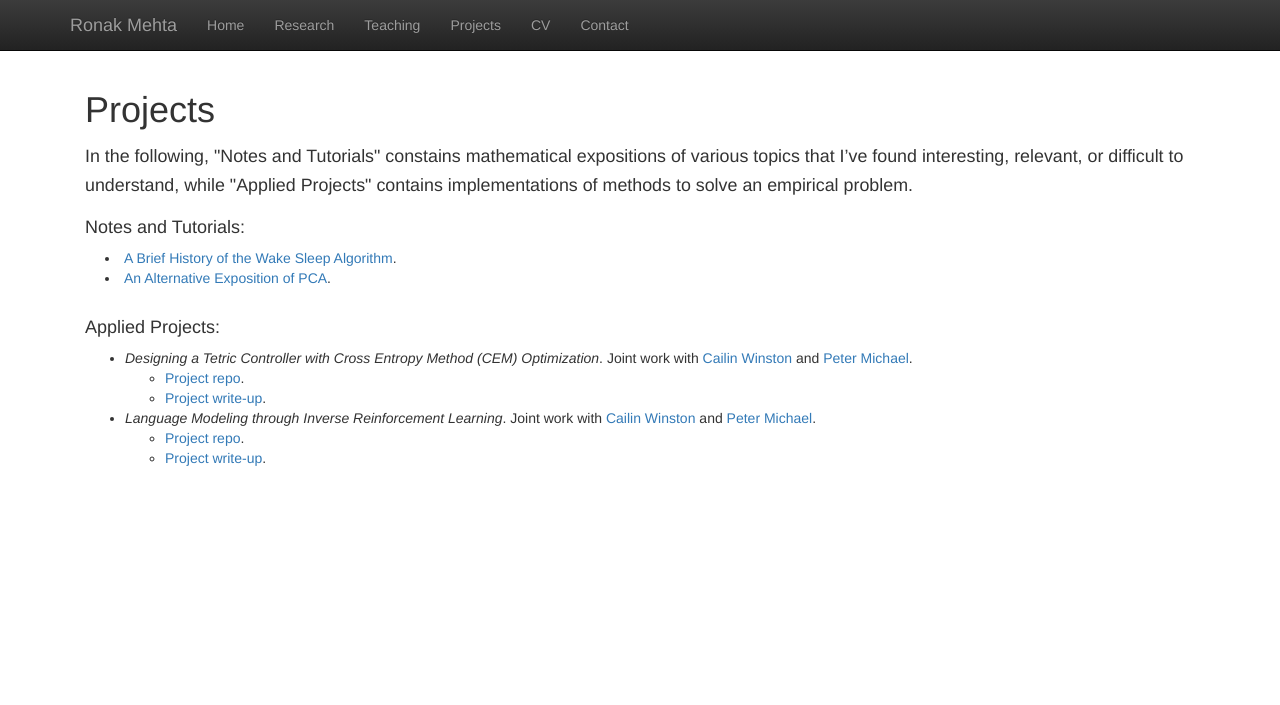
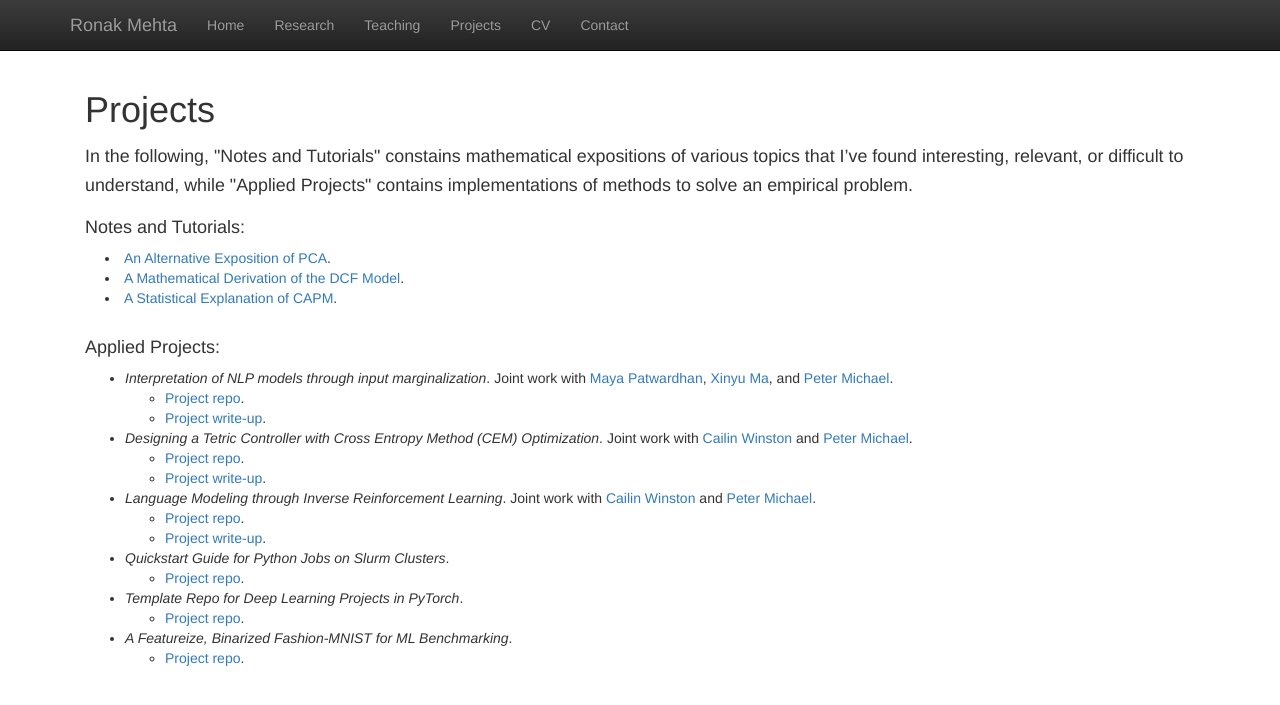
Before and after one commit to shreyap18/shreyap18.github.io, a Jekyll site: the page built from projects.html, in a window 1280 px wide. Shown: the top 705 px of the page. Built offline with Jekyll 4.4.1, drawn with Linux system fonts in a browser that asks for light colours; nearby versions of some CDN libraries; library files that are not in the unit come from our copies.

Commit message:
Updated projects page with code and tutorials.

```diff
--- a/projects.html
+++ b/projects.html
@@ -13,16 +13,26 @@ title: 'Projects'
 
 <h4>Notes and Tutorials:</h4>
 <p class="content" style="padding:0px;margin:0px 20px 0px;">
-    <li style="padding:0px;margin:0px 20px 0px;"> <a href="projects/Wake_Sleep_Review.pdf">A Brief History of the Wake
-            Sleep Algorithm</a>. </li>
     <li style="padding:0px;margin:0px 20px 0px;"> <a href="projects/An_Alternative_Exposition_of_PCA.pdf">An Alternative
             Exposition of PCA</a>. </li>
+    <li style="padding:0px;margin:0px 20px 0px;"> <a href="projects/DCF.pdf">A Mathematical Derivation of the DCF
+            Model</a>. </li>
+    <li style="padding:0px;margin:0px 20px 0px;"> <a href="projects/CAPM.pdf">A Statistical Explanation of CAPM</a>.
+    </li>
     <br />
 </p>
 
 <h4>Applied Projects:</h4>
 <p class="content" style="padding:0px;margin:0px 20px 0px;">
 <ul>
+    <li style="padding:0px;margin:0px 0px 0px;"> <i>Interpretation of NLP models through input marginalization</i>.
+        Joint work with <a href="https://github.com/mayapatward">Maya Patwardhan</a>, <a
+            href="https://github.com/maxinY">Xinyu Ma</a>, and <a href="https://github.com/ptrmcl">Peter Michael</a>.
+        <ul>
+            <li> <a href="https://github.com/ronakdm/input-marginalization">Project repo</a>. </li>
+            <li> <a href="projects/cse517_final_report.pdf">Project write-up</a>.
+        </ul>
+    </li>
     <li style="padding:0px;margin:0px 0px 0px;"> <i>Designing a Tetric Controller with Cross Entropy Method (CEM)
             Optimization</i>. Joint work with <a href="https://github.com/cailinw">Cailin Winston</a> and <a
             href="https://github.com/ptrmcl">Peter Michael</a>.
@@ -39,6 +49,21 @@ title: 'Projects'
             <li> <a href="projects/irl_text_generation.pdf">Project write-up</a>.
         </ul>
     </li>
+    <li style="padding:0px;margin:0px 0px 0px;"> <i>Quickstart Guide for Python Jobs on Slurm Clusters</i>.
+        <ul>
+            <li> <a href="https://github.com/ronakdm/statcluster-quickstart">Project repo</a>. </li>
+        </ul>
+    </li>
+    <li style="padding:0px;margin:0px 0px 0px;"> <i>Template Repo for Deep Learning Projects in PyTorch</i>.
+        <ul>
+            <li> <a href="https://github.com/ronakdm/pytorch_template">Project repo</a>. </li>
+        </ul>
+    </li>
+    <li style="padding:0px;margin:0px 0px 0px;"> <i>A Featureize, Binarized Fashion-MNIST for ML Benchmarking</i>.
+        <ul>
+            <li> <a href="https://github.com/ronakdm/fashion-mnist-preprocessed">Project repo</a>. </li>
+        </ul>
+    </li>
 </ul>
 <br />
 </p>
```
Also changed, not shown: research.html (+8 -10 lines), 6 other files.
